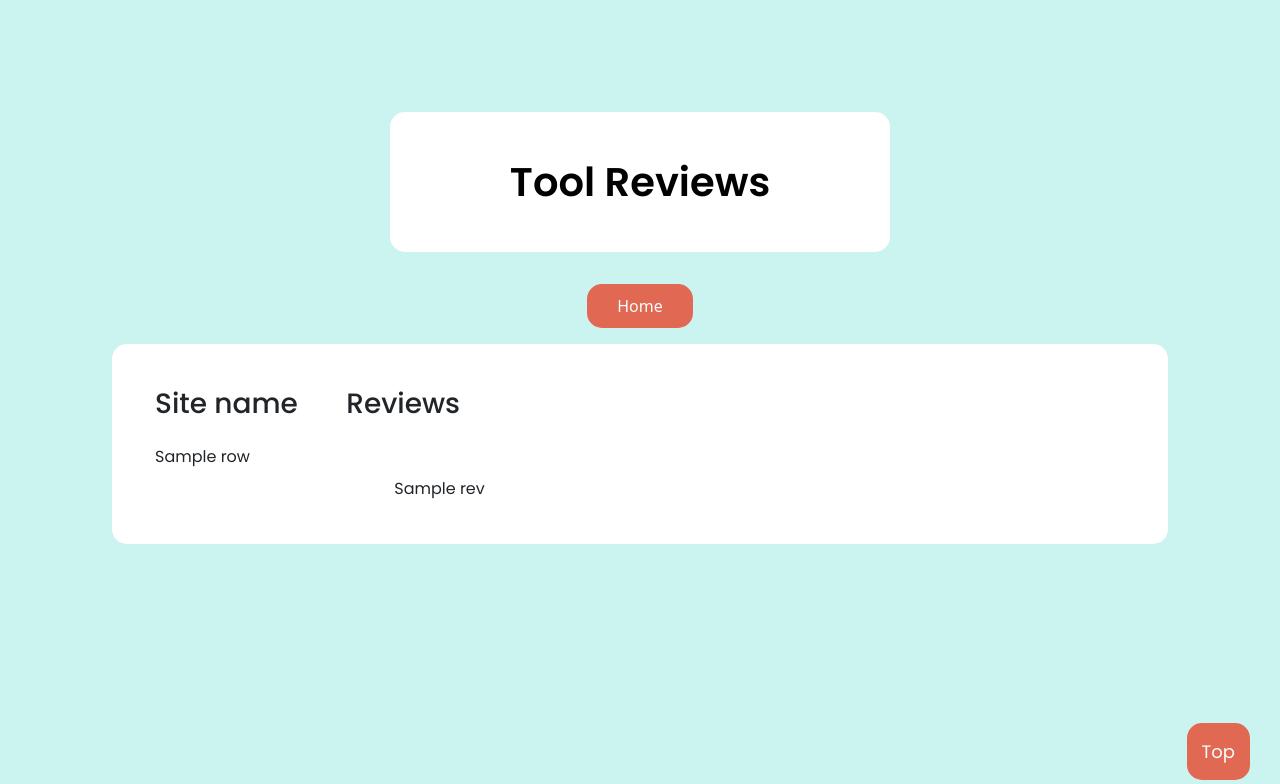
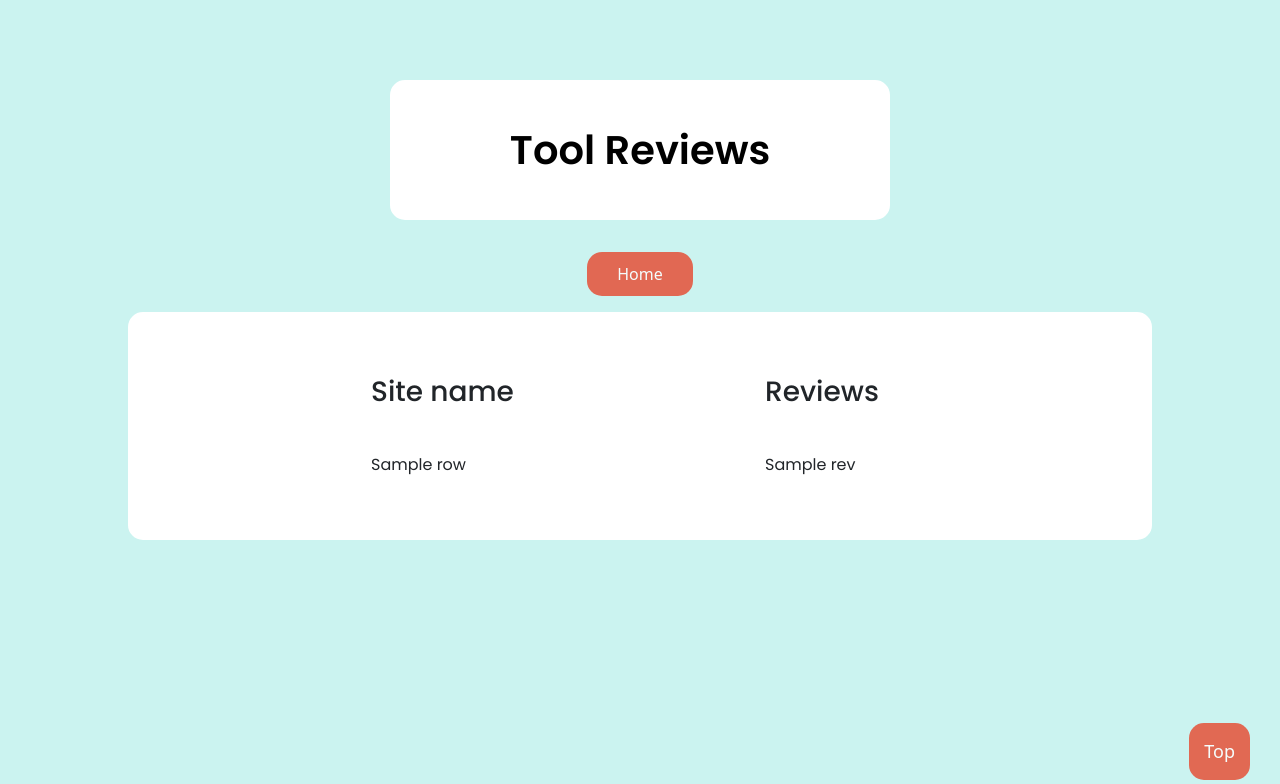
Before and after one commit to Yogurtchan/Review-Scraper, a Flask app: template templates/reviews.html in a window 1280 px wide. Shown: the top 784 px of the page. Run offline with Flask 2, Linux system fonts and the light colour scheme; the template is opened without the code that fills it: most values are stand-ins (such as "Sample title", 1, 10 or a date in 2020).

Commit message:
fixed UI in reviews page

```diff
--- a/static/styles.css
+++ b/static/styles.css
@@ -1,12 +1,24 @@
 body{
     background-color: #cbf3f0 !important;
-    margin: 7rem !important;
+    height: 100vh !important;
+    justify-content: center !important;
+    align-items: center !important;
+    display: flex !important;
+    flex-direction: column !important;
+}
+.revBod{
+    background-color: #cbf3f0 !important;
+    height: auto !important;
+    justify-content: center !important;
+    align-items: center !important;
+    display: flex !important;
+    flex-direction: column !important;
 }
 
 #loading{
     margin-left: auto;
     margin-right: auto;
-    width: 25%;
+    width: 20%;
 }
 
 .title{
@@ -135,7 +147,7 @@ input:focus:-moz-placeholder {
     background-color: #FFFFFF;
     color: #000000;
     border-radius: 15px;
-    width: 100% !important;
+    width: 80% !important;
 
 }
 
@@ -153,10 +165,14 @@ table{
     width: 100%;
     margin: 2em;
 }
+#table1{
+    border-collapse: separate !important;
+    border-spacing: 200px 20px !important;
+}
+
 .site-col{
-    margin: 2em;
+    margin-left: 5em;
 }
 .rev-col{
-    margin-left: 3em;
-    margin-top: 2em;
+    margin-left: 5em;
 }
--- a/templates/reviews.html
+++ b/templates/reviews.html
@@ -11,7 +11,7 @@
     <!--Fonts-->
     <link href="https://fonts.googleapis.com/css2?family=Poppins:ital,wght@0,100;0,200;0,300;0,400;0,500;0,600;0,700;0,800;0,900;1,100;1,200;1,300;1,400;1,500;1,600;1,700;1,800;1,900&display=swap" rel="stylesheet">
   </head>
-  <body>
+  <body style="margin-top: 5rem!important; margin-bottom: 5rem!important;" class="revBod">
   <section class="section">
     <form class="input" action="/" method="POST">
       <div class="container2">
@@ -22,24 +22,26 @@
   </section>
   <section class="rev">
     <div id="siteName">
-      <table class="table table-borderless table-hover">
+      <table class="table table-borderless" id="table1">
         <tr>
-          <th scope="col"><h3>Site name</h3></th>
-          <th scope="col"><h3>Reviews</h3></th>
+          <th><h3>Site name</h3></th>
+          <th><h3>Reviews</h3></th>
         </tr>
         {%for row in site%}
             <tr>
                 <td class="site-col">{{row}}</td>
-                <td>
+                <td class="rev-col">
                   {% for review in rev[loop.index0] %}
-                    <p class="rev-col">{{review}}</p>
+                    <p>{{review}}</p>
                   {% endfor %}
                 </td>
             </tr>
         {% endfor %}
       </table>
     </div>
+  </section>
   <button onclick="topFunction()" id="btn" title="Go to top">Top</button>
   <script src="{{ url_for('static', filename='functions.js') }}"></script>
   </body>
 </html>
+<!-- TO-DO: top part of reviews not display (yung title pati home button, probably sa height need ayusin). try separating reviews css and index -->
```
Also changed, not shown: reviewScraper.csv (+17 -0 lines), templates/index.html (indentation only).
